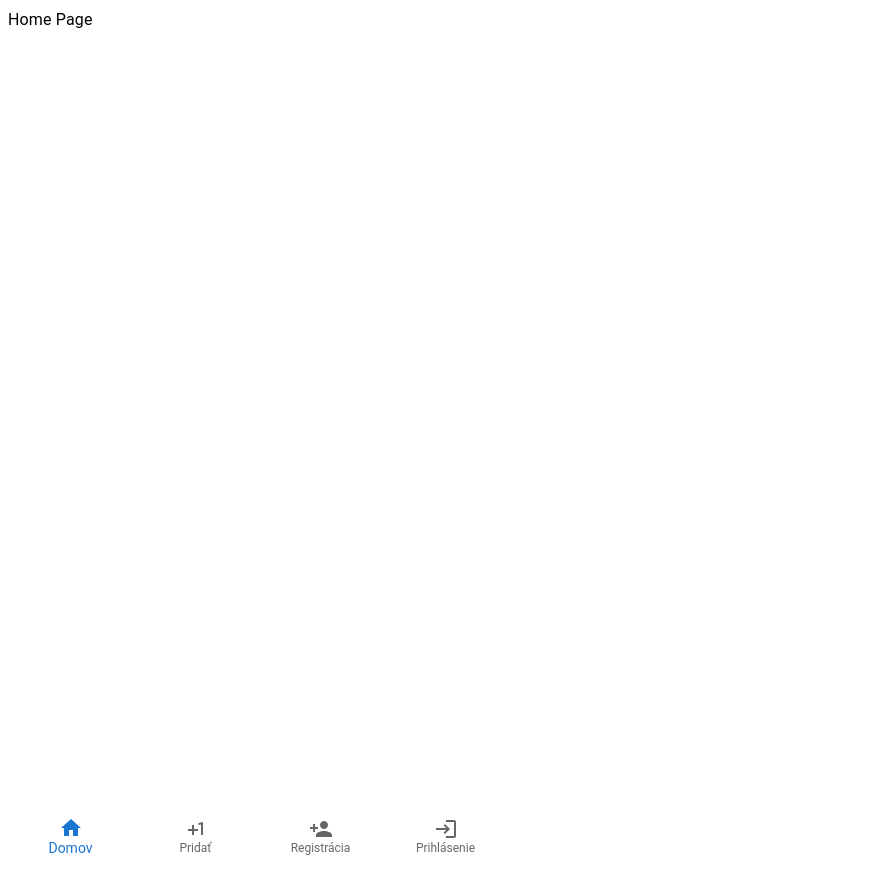
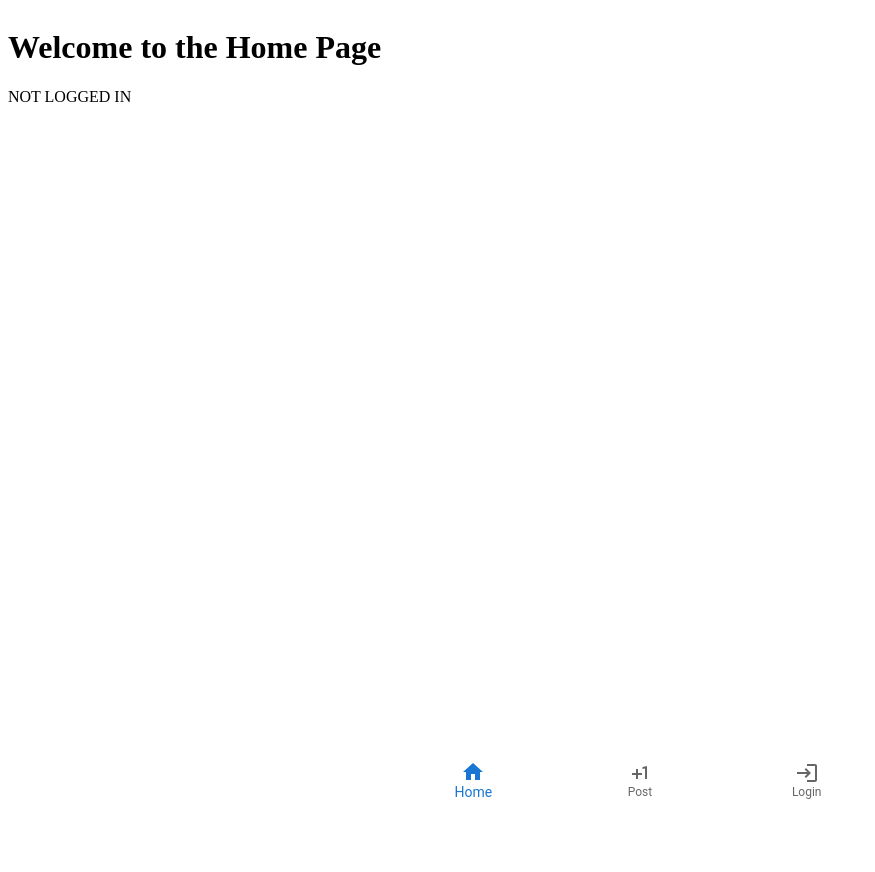
Before and after one commit to jurosic/next-schooling, a Next.js app: page / in a window 1280 px wide. Shown: the whole page, without its empty margins (0-875 px from the left). After the commit the page ends 816 px from the top, so only its background shows below. Built offline with nearby package versions, Linux system fonts and the light colour scheme; no server answers.

Commit message:
added sorta good working program

```diff
--- a/src/app/layout.tsx
+++ b/src/app/layout.tsx
@@ -1,5 +1,3 @@
-// src/app/layout.tsx
-
 import { Metadata } from "next";
 import "./globals.css";
 import Navbar from "@/components/NavBar";
@@ -23,8 +21,10 @@ export default function RootLayout({
             <main style={{ flexGrow: 1 }}>
               {children}
             </main>
+            <div style={{ display: 'flex', justifyContent: 'center' }}>
+              <Navbar />
+            </div>
           </div>
-          <Navbar />
         </AuthProvider>
       </body>
     </html>
--- a/src/app/page.tsx
+++ b/src/app/page.tsx
@@ -1,15 +1,12 @@
-// src/app/page.tsx
+// app/page.tsx
 
-import Typography from "@mui/material/Typography"
+import UserProfile from '@/components/UserProfile';
 
-
-export const metadata = { title: "Home" }
-
-export default function Home(){
-  return(
-
-      <Typography>
-        Home Page
-      </Typography>
-    )
+export default function HomePage() {
+    return (
+        <div>
+            <h1>Welcome to the Home Page</h1>
+            <UserProfile />
+        </div>
+    );
 }
--- a/src/components/NavBar.tsx
+++ b/src/components/NavBar.tsx
@@ -1,5 +1,4 @@
-//./src/components/NavBar.tsx
-"use client"
+"use client";
 
 import * as React from 'react';
 import Box from '@mui/material/Box';
@@ -10,36 +9,59 @@ import HomeIcon from '@mui/icons-material/Home';
 import PlusIcon from '@mui/icons-material/PlusOne';
 import LoginIcon from '@mui/icons-material/Login';
 import RegisterIcon from '@mui/icons-material/PersonAdd';
+import LogoutIcon from '@mui/icons-material/Logout';
+import Avatar from '@mui/material/Avatar';
+import { useSession } from 'next-auth/react';
+import { signOut } from 'next-auth/react';
 
 export default function BarováNavigácia() {
-  const setValue = React.useState(0)[1];
+  const handleLogout = () => {
+    signOut({ callbackUrl: '/' }); // Redirect to login page after logout
+  };
+
+
+  const [value, setValue] = React.useState(0);
+
+  const { data: session } = useSession();
+  const isLoggedIn = !!session;
+  console.log(session?.user?.image || '');
 
   const getValue = () => {
     switch (window.location.pathname) {
       case "/": return 0;
       case "/post": return 1;
-      case "/auth/register": return 2;
       case "/auth/login": return 3;
+      case "/auth/logout": return 3;
       default: return 0;
     }
   }
 
-  console.log(getValue());
+  React.useEffect(() => {
+    setValue(getValue());
+  }, []);
 
   return (
     <Box sx={{ width: 500 }}>
       <BottomNavigation
         showLabels
-        value={getValue()}
+        value={value}
         onChange={(event, newValue) => {
           setValue(newValue);
         }}
       >
-      <BottomNavigationAction label="Domov" icon={<HomeIcon />} onClick={() => { window.location.href = "/" }} />
-      <BottomNavigationAction label="Pridať" icon={<PlusIcon />} onClick={() => { window.location.href = "/post"; }} />
-      <BottomNavigationAction label="Registrácia" icon={<RegisterIcon />} onClick={() => { window.location.href = "/auth/register"; }} />
-      <BottomNavigationAction label="Prihlásenie" icon={<LoginIcon />} onClick={() => { window.location.href = "/auth/login"; }} />
-    </BottomNavigation>
+        <BottomNavigationAction label="Home" icon={<HomeIcon />} href="/" />
+        <BottomNavigationAction label="Post" icon={<PlusIcon />} href="/post" />
+        {!isLoggedIn ? (
+            <BottomNavigationAction label="Login" icon={<LoginIcon />} href="/auth/login" />
+        ) : (
+            <BottomNavigationAction label="Logout" icon={<LogoutIcon />} onClick={handleLogout} />
+          )}
+        {!isLoggedIn ? (
+          <></>
+        ) : (
+          <Avatar alt="User Avatar" src={session?.user?.image || ''} />
+        )}
+      </BottomNavigation>
     </Box>
   );
 }
--- /dev/null
+++ b/src/components/UserProfile.tsx
@@ -0,0 +1,19 @@
+// app/components/UserProfile.tsx
+
+"use client";
+
+import { useSession, signOut } from 'next-auth/react';
+
+export default function UserProfile() {
+    const { data: session } = useSession();
+
+    if (!session) {
+        return <p>NOT LOGGED IN</p>;
+    }
+
+    return (
+        <div>
+            <p>Signed in as {session.user?.name}</p>
+        </div>
+    );
+}
```
Also changed, not shown: src/app/api/auth/[...nextauth]/authOptions.ts (+15 -2 lines), src/app/auth/login/page.tsx (+15 -9 lines), src/app/auth/logout/page.tsx (+16 -5 lines), src/components/SignInButton.tsx (added, +18 -0 lines).
